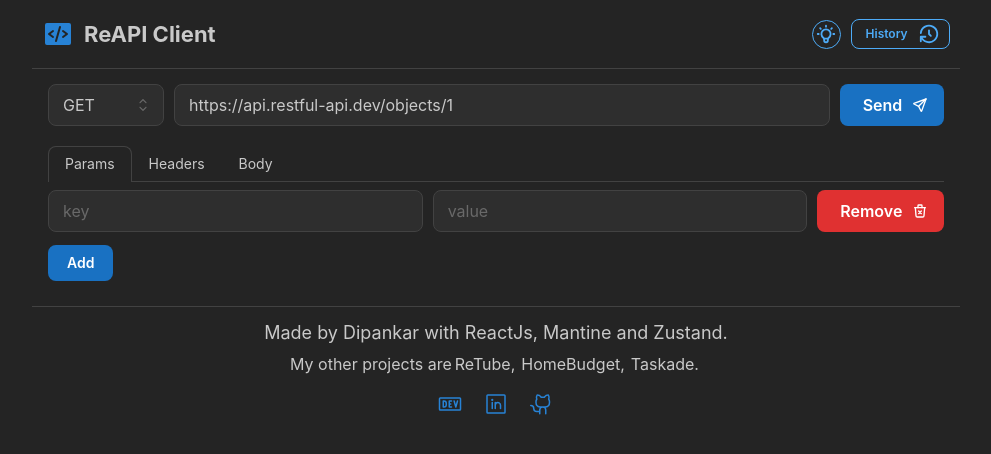
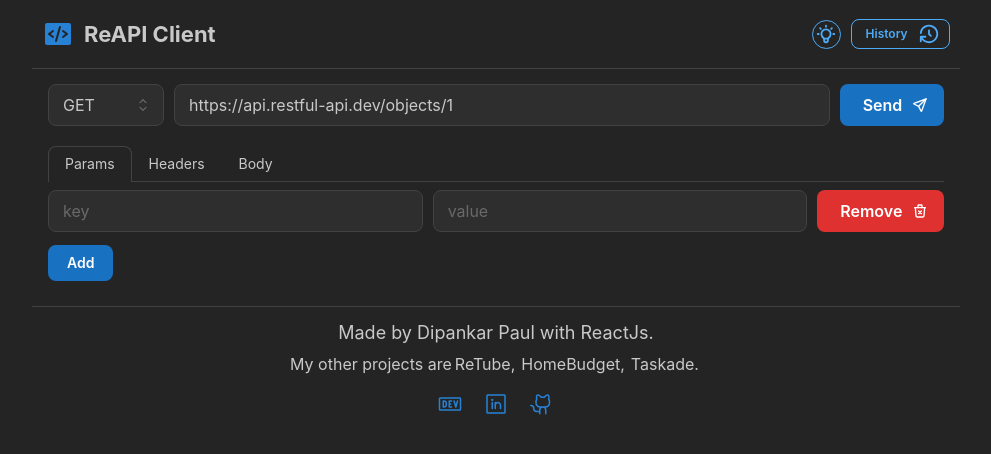
Before and after one commit to iamdipankarpaul/ReAPI_Client, a React (Vite) app: page / in a window 1280 px wide. Shown: the top 454 px of the page, without its empty margins (144-1135 px from the left). Built offline with nearby package versions, Linux system fonts and the light colour scheme.

Commit message:
minor css changes

```diff
--- a/src/components/layouts/Footer.jsx
+++ b/src/components/layouts/Footer.jsx
@@ -19,7 +19,7 @@ function Footer() {
           style={{ textWrap: "balance", textAlign: "center" }}
         >
           <Text fz={{ base: "h5", sm: "h4" }}>
-            Made by Dipankar with ReactJs, Mantine and Zustand.
+            Made by Dipankar Paul with ReactJs.
           </Text>
           <Text fz={{ base: "h6", sm: "h5" }}>
             My other projects are
```
